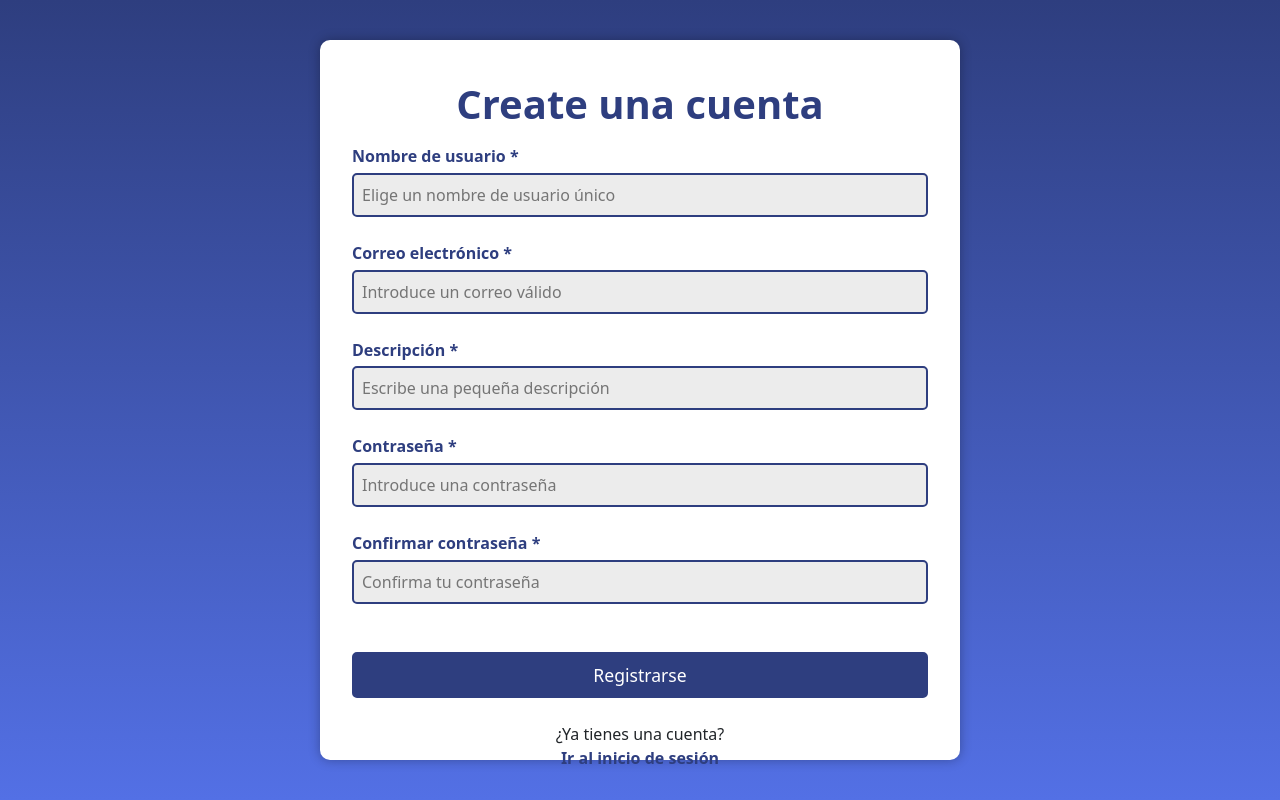
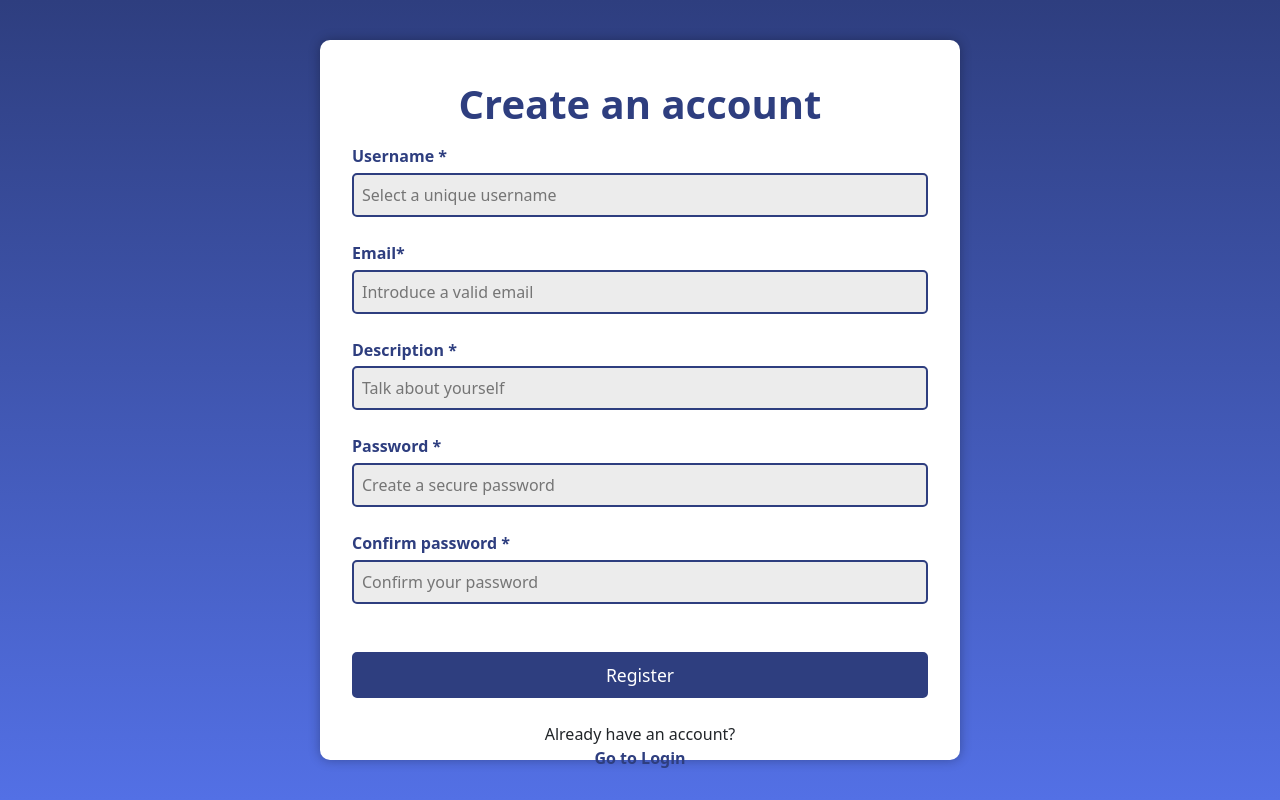
Before and after one commit to HeliotGonzalez/LinkCom-Frontend, an Angular app: page /user-register in a window 1280 px wide. Built offline with nearby package versions, Linux system fonts and the light colour scheme.

Commit message:
style: translated login & register pages to english.

```diff
--- a/src/app/login/login.component.html
+++ b/src/app/login/login.component.html
@@ -11,22 +11,22 @@
     <form class="login-form" (ngSubmit)="onSubmit()">
       <div class="login-form-inputs d-flex flex-column gap-5 flex-grow-1">
         <div class="input-container d-flex flex-column">
-          <label for="username-input">Correo *</label>
-          <input [(ngModel)]="email" name="email" id="email-input" placeholder="Introduzca su correo" required>
+          <label for="username-input">Email *</label>
+          <input [(ngModel)]="email" name="email" id="email-input" placeholder="Introduce your email" required>
         </div>
         <div class="input-container d-flex flex-column">
-          <label for="password-input">Contraseña *</label>
-          <input [(ngModel)]="password" name="password" id="password-input" placeholder="Introduzca su contraseña" type="password" required>
+          <label for="password-input">Pasword *</label>
+          <input [(ngModel)]="password" name="password" id="password-input" placeholder="Introduce your password" type="password" required>
         </div>
       </div>
 
       <div class="login-form-footer d-flex justify-content-center gap-2">
-        <button type="submit" class="form-button normal-button">Iniciar sesión</button>
+        <button type="submit" class="form-button normal-button">Login</button>
       </div>
     </form>
 
     <div class="login-form-footer text-center">
-      <p>¿Todavía no tienes una cuenta? <br><a routerLink="/user-register" class="login-link">Ir al registro</a></p>
+      <p>Don't have an account yet? <br><a routerLink="/user-register" class="login-link">Go to register</a></p>
     </div>
   </div>
 </main>
--- a/src/app/user-register/user-register.component.html
+++ b/src/app/user-register/user-register.component.html
@@ -4,41 +4,41 @@
   <div class="form-card">
     <div class="register-form-header">
       <div class="register-form-title-container text-center">
-        <h1 class="register-form-title">Create una cuenta</h1>
+        <h1 class="register-form-title">Create an account</h1>
       </div>
     </div>
 
     <form class="register-form" (ngSubmit)="onSubmit()">
       <div class="register-form-inputs d-flex flex-column gap-4 flex-grow-1">
         <div class="input-container d-flex flex-column">
-          <label for="username-input">Nombre de usuario *</label>
-          <input [(ngModel)]="username" name="username" id="username-input" placeholder="Elige un nombre de usuario único" required>
+          <label for="username-input">Username *</label>
+          <input [(ngModel)]="username" name="username" id="username-input" placeholder="Select a unique username" required>
         </div>
         <div class="input-container d-flex flex-column">
-          <label for="email-input">Correo electrónico *</label>
-          <input [(ngModel)]="email" name="email" id="email-input" placeholder="Introduce un correo válido" type="email" required>
+          <label for="email-input">Email*</label>
+          <input [(ngModel)]="email" name="email" id="email-input" placeholder="Introduce a valid email" type="email" required>
         </div>
         <div class="input-container d-flex flex-column">
-          <label for="description-input">Descripción *</label>
-          <input [(ngModel)]="description" name="description"  placeholder="Escribe una pequeña descripción" required>
+          <label for="description-input">Description *</label>
+          <input [(ngModel)]="description" name="description"  placeholder="Talk about yourself" required>
         </div>
         <div class="input-container d-flex flex-column">
-          <label for="password-input">Contraseña *</label>
-          <input [(ngModel)]="password" name="password" id="password-input" placeholder="Introduce una contraseña" type="password" required>
+          <label for="password-input">Password *</label>
+          <input [(ngModel)]="password" name="password" id="password-input" placeholder="Create a secure password" type="password" required>
         </div>
         <div class="input-container d-flex flex-column">
-          <label for="confirm-password-input">Confirmar contraseña *</label>
-          <input [(ngModel)]="confirmPassword" name="confirm-password" id="confirm-password-input" placeholder="Confirma tu contraseña" type="password" required>
+          <label for="confirm-password-input">Confirm password *</label>
+          <input [(ngModel)]="confirmPassword" name="confirm-password" id="confirm-password-input" placeholder="Confirm your password" type="password" required>
         </div>
       </div>
 
       <div class="register-form-footer d-flex justify-content-center gap-2">
-        <button type="submit" class="form-button normal-button">Registrarse</button>
+        <button type="submit" class="form-button normal-button">Register</button>
       </div>
     </form>
 
     <div class="register-form-footer text-center">
-      <p>¿Ya tienes una cuenta? <br><a href="/login" class="login-link">Ir al inicio de sesión </a></p>
+      <p>Already have an account?<br><a href="/login" class="login-link">Go to Login</a></p>
     </div>
   </div>
 </main>
```
